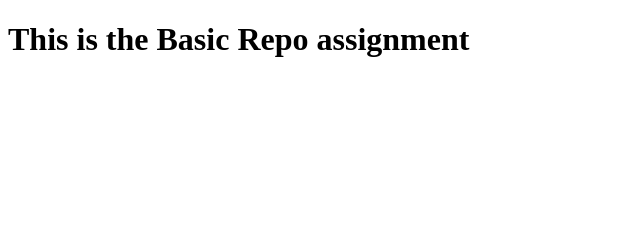
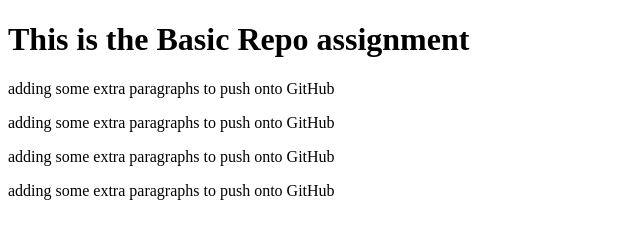
Before and after one commit to georgehsin/basic_repo, a plain HTML site: page index.html in a window 1280 px wide. Shown: the whole page, without its empty margins (0-640 px from the left). Drawn offline with Linux system fonts and the light colour scheme.

Commit message:
made some more changes to push on to GitHub

```diff
--- a/index.css
+++ b/index.css
@@ -2,3 +2,6 @@ body{
 	background-color: black
 	color:white;
 }
+p{
+	color: grey;
+}
--- a/index.html
+++ b/index.html
@@ -5,5 +5,9 @@
 </head>
 <body>
 	<h1>This is the Basic Repo assignment</h1>
+	<p>adding some extra paragraphs to push onto GitHub</p>
+	<p>adding some extra paragraphs to push onto GitHub</p>
+	<p>adding some extra paragraphs to push onto GitHub</p>
+	<p>adding some extra paragraphs to push onto GitHub</p>
 </body>
 </html>
```
Also changed, not shown: file1.html (+9 -0 lines).
